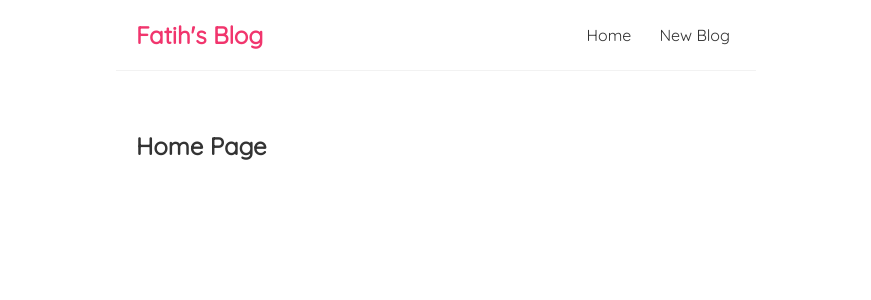
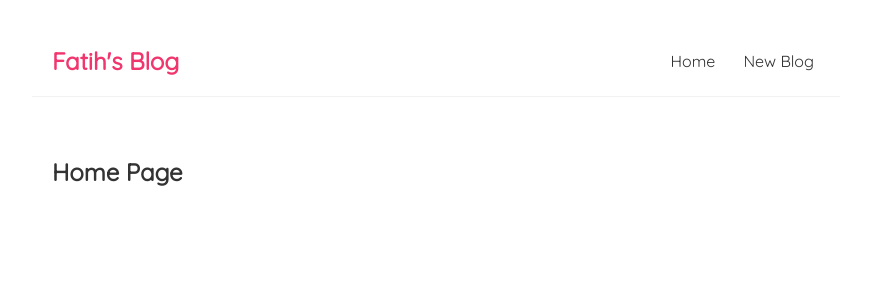
Before and after one commit to mfcandan/react-blog, a JavaScript app: page / in a window 1280 px wide. Shown: the top 300 px of the page, without its empty margins (204-1075 px from the left). Built offline with nearby package versions, Linux system fonts and the light colour scheme; the HTML template or start-up script is replaced by a standard one.

Commit message:
Update index.css

```diff
--- a/src/index.css
+++ b/src/index.css
@@ -10,8 +10,9 @@
   padding: 20px;
   display: flex;
   align-items: center;
-  max-width: 600px;
+  max-width: 60%;
   margin: 0 auto;
+  margin-top: 2%;
   border-bottom: 1px solid #f2f2f2;
 }
 .navbar h1 {
@@ -29,7 +30,7 @@
   color: #f1356d;
 }
 .content {
-  max-width: 600px;
+  max-width: 60%;
   margin: 40px auto;
   padding: 20px;
 }
```
